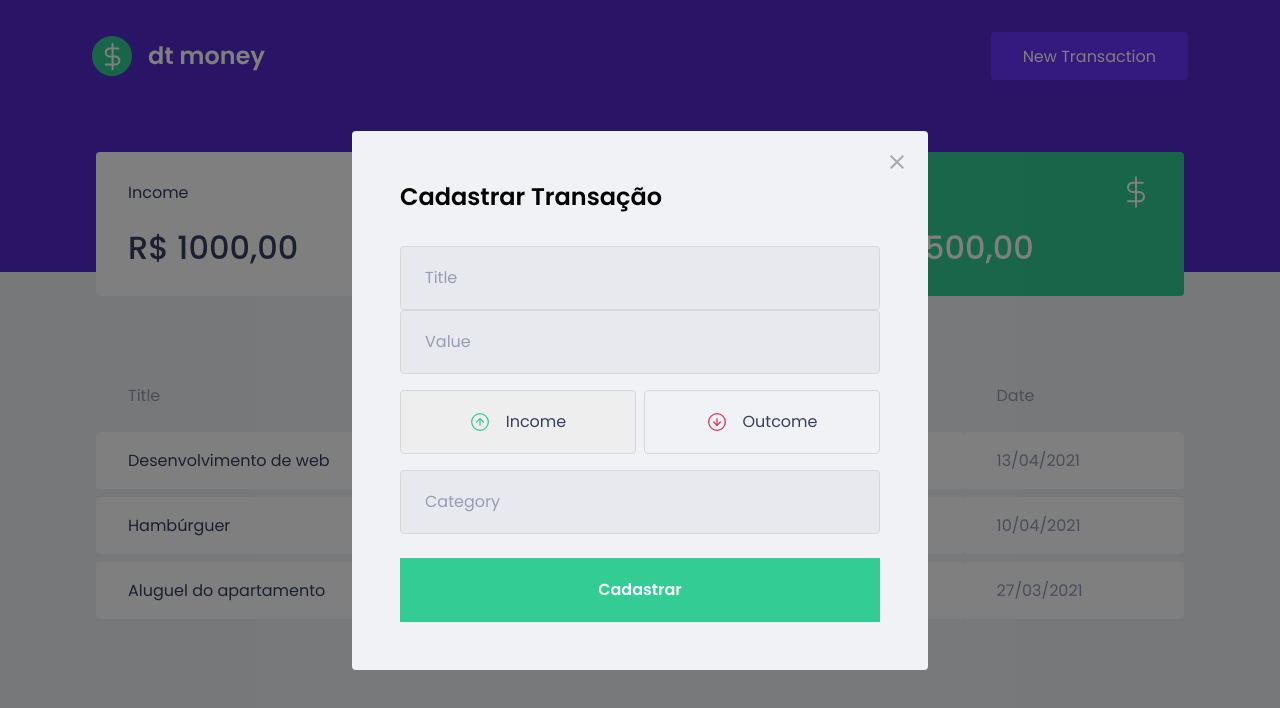
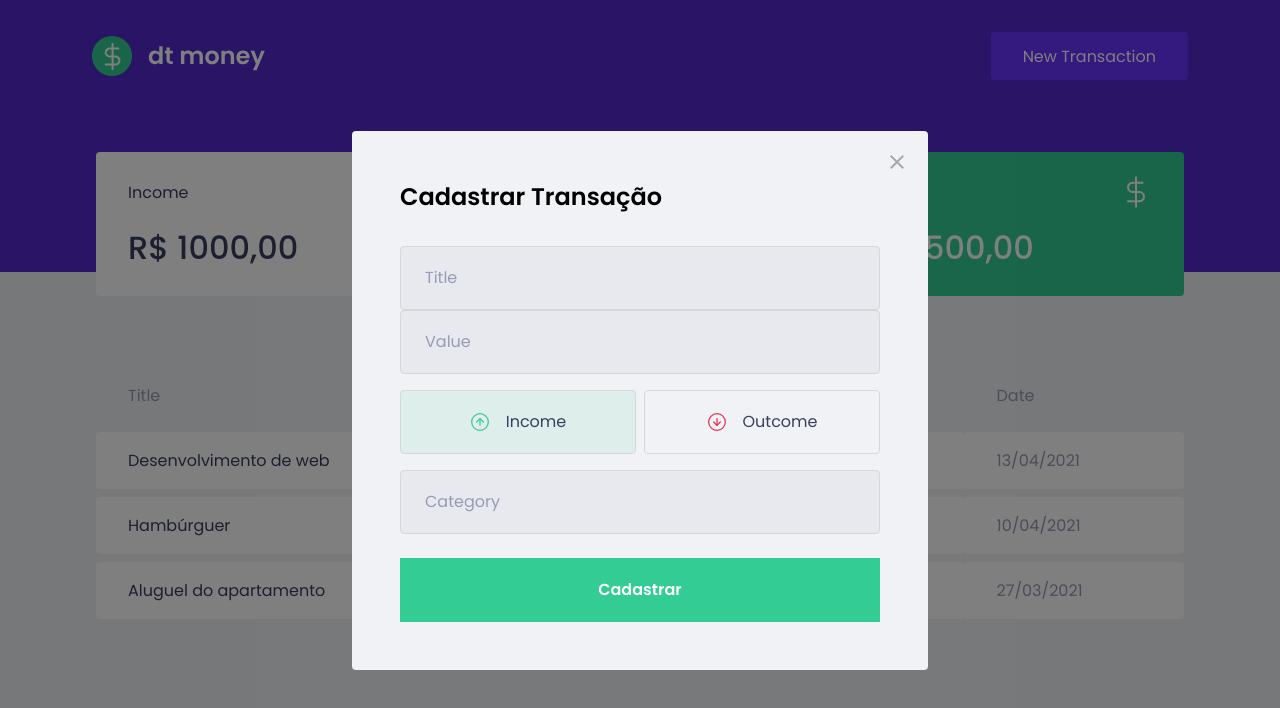
Before and after one commit to M-RaquelCS/dt-money, a React (Create React App) app: page / in a window 1280 px wide. Both pictures are taken after a click on the button "New Transaction". Shown: the top 708 px of the page. Built offline with nearby package versions, Linux system fonts and the light colour scheme; no server answers; what miragejs would draw is missing.

Commit message:
colors type buttons with javascript

```diff
--- a/src/components/NewTransactionModal/index.tsx
+++ b/src/components/NewTransactionModal/index.tsx
@@ -43,6 +43,7 @@
             type='button'
             onClick={()=> { setType('deposit'); }}
             isActive = {type === 'deposit'}
+            activeColor = "green"
           >
             <img src={incomeImg} alt="img deposit" />
             <span>Income</span>
@@ -52,6 +53,7 @@
             type='button'
             onClick={()=> { setType('withdraw'); }}
             isActive = {type === 'withdraw'}
+            activeColor = "red"
           >
 
             <img src={outcomeImg} alt="img withdraw" />
--- a/src/components/NewTransactionModal/styles.ts
+++ b/src/components/NewTransactionModal/styles.ts
@@ -1,5 +1,5 @@
 import styled from 'styled-components';
-import { darken } from 'polished';
+import { darken, transparentize } from 'polished';
 
 export const Container = styled.form`
   h2{
@@ -55,6 +55,12 @@
 
 interface RadioBoxProps {
   isActive: boolean;
+  activeColor: 'green' | 'red';
+}
+
+const colors = {
+  green: '#33CC95',
+  red: '#E52E40'
 }
 
 export const RadioBox = styled.button<RadioBoxProps>`
@@ -62,7 +68,9 @@
   border: 1px solid #d7d7d7;
   border-radius: 0.25rem;
 
-  background: ${(props) => props.isActive ? '#eee' : "transparent"};
+  background: ${(props) => props.isActive
+    ? transparentize(0.9, colors[props.activeColor])
+    : "transparent"};
 
   display: flex;
   align-items: center;
```
